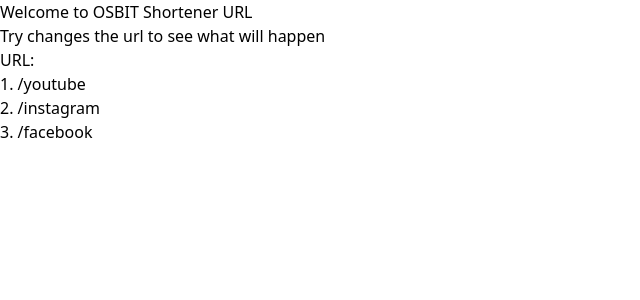
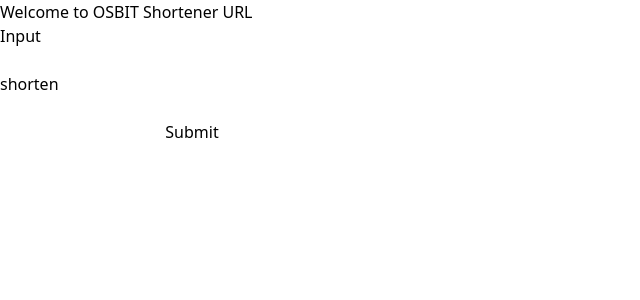
Before and after one commit to OSBIT-SMAN-1-Pati/Shortener-URL, a Next.js app: page / in a window 1280 px wide. Shown: the top 300 px of the page, without its empty margins (0-640 px from the left). Built offline with nearby package versions, Linux system fonts and the light colour scheme.

Commit message:
Add simple URL shortener

```diff
--- /dev/null
+++ b/pages/api/hello.ts
@@ -0,0 +1,20 @@
+import type { NextApiRequest, NextApiResponse } from 'next'
+ import crypto from 'crypto'
+type ResponseData = {
+  message: string
+  status?: number | string
+}
+
+export default function handler(
+  req: NextApiRequest,
+  res: NextApiResponse<ResponseData>
+) {
+  const data = JSON.parse(req.body)
+  console.log(data)
+  const salt = crypto.randomBytes(20).toString('hex')
+  if(req.method !== "POST"){
+    res.status(405).json({ message: 'Invalid' ,status:res.statusCode})
+  } else
+
+  res.status(200).json({ message:`From ${data.long} to ${data.short || crypto.createHash('sha256').update(salt).digest('hex').slice(0,10)}`})
+}
--- a/pages/index.tsx
+++ b/pages/index.tsx
@@ -1,7 +1,39 @@
+import { useFormik,Formik,Form,Field} from "formik";
 import type { NextPage } from "next";
 import Head from "next/head";
+import { useState } from "react";
+
+type formData = {
+  longUrl : string,
+  shortUrl :string
+}
 
 const Index: NextPage = () => {
+  const [message,setMessage] = useState()
+  const initialValues = {
+    longUrl : "",
+    shortUrl:""
+  }
+  const onSubmit = async (values:formData)=>{
+    const {longUrl,shortUrl} = values
+    const data = {
+      long: longUrl,
+      short:shortUrl
+    }
+    const response = await fetch('api/hello',{
+      method: "POST",
+      body: JSON.stringify(data)
+    })
+    const {message} = await response.json()
+    setMessage(message)
+  }
+
+  const formik = useFormik({
+      initialValues,
+      onSubmit
+    }
+  )
+
   return (
     <>
       <Head>
@@ -9,11 +41,16 @@
         <meta name="description" content="Generated by Create Next Stack." />
       </Head>
       <h1>Welcome to OSBIT Shortener URL</h1>
-      <p>Try changes the url to see what will happen</p>
-      <p>URL:</p>
-      <p>1. /youtube</p>
-      <p>2. /instagram</p>
-      <p>3. /facebook</p>
+      <p>{message}</p>
+      <Formik initialValues={initialValues} onSubmit={onSubmit} >
+        <Form className="flex flex-col w-96">
+          <label htmlFor="url-input">Input</label>
+          <Field type="text" id="url-input" name="longUrl"/>
+          <label htmlFor="url-shorten">shorten</label>
+          <Field type="text" id="shorten-url" name="shortUrl"/>
+         <button type="submit">Submit</button>
+        </Form>
+      </Formik>
     </>
   );
 };
```
